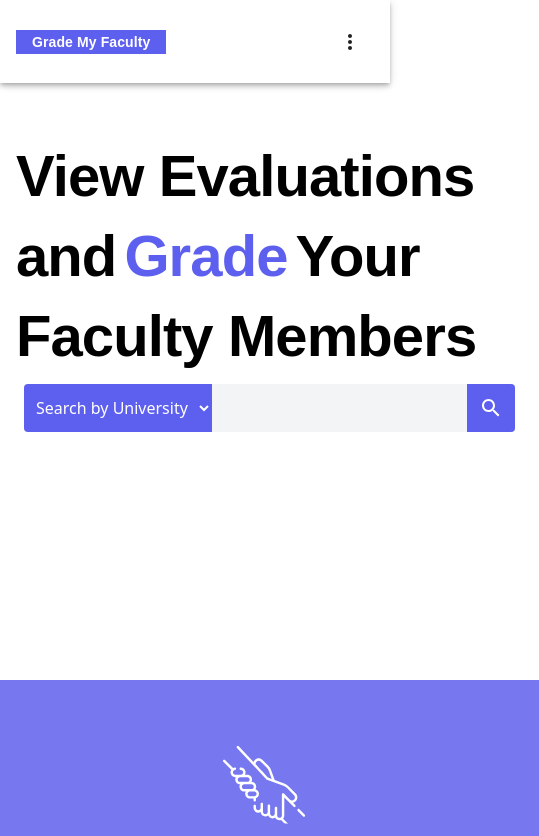
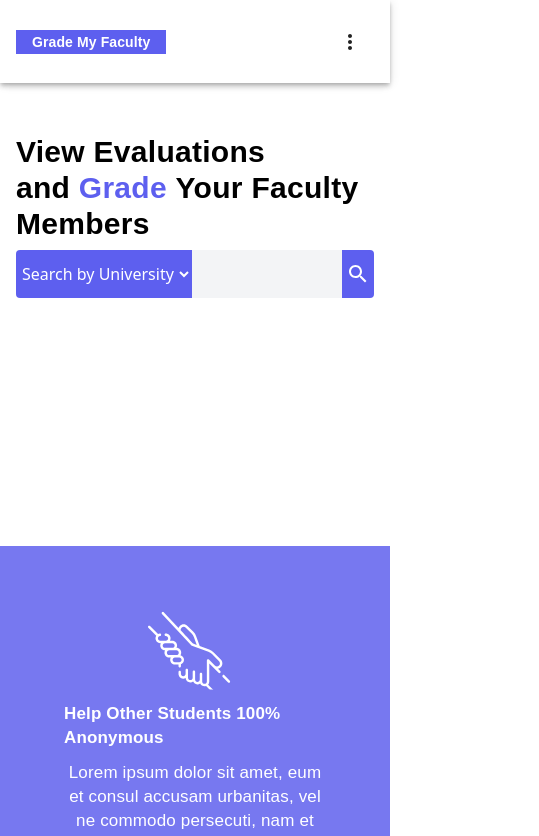
Before and after one commit to AbdulAziz0682/grade-my-faculty, a React (Create React App) app: page /home in a window 390 px wide. Shown: the top 836 px of the page, 539 px wide, since content can reach past the window. Built offline with nearby package versions, Linux system fonts and the light colour scheme; a web font is replaced by a local one.

Commit message:
Applied mobile styles to home screens

```diff
--- a/src/components/Pages/Home/index.jsx
+++ b/src/components/Pages/Home/index.jsx
@@ -16,20 +16,20 @@ export default function Home() {
     <>
       <Grid container className="flex-grow">
         <Container>
-          <Grid container alignItems="center" className="pt-12 pb-60" spacing={9}>
-            <Grid item md={8} className="h-full flex justify-center flex-col">
-              <Typography variant="h1">
-                View Evaluations and
-                <span className="text-primary px-2">Grade</span>
-                Your Faculty Members
+          <Grid container alignItems="center" className="pt-12 pb-60" columnSpacing={2}>
+            <Grid item xs={12} md={8} className="h-full flex justify-center flex-col">
+              <Typography className="text-3xl md:text-5xl font-bold">
+                View Evaluations and&nbsp;
+                <span className="text-primary">Grade</span>
+                &nbsp;Your Faculty Members
               </Typography>
-              <div className="w-full flex rounded h-16 p-2">
-                <select className="bg-primary text-white h-full rounded-l px-2 w-auto">
+              <div className="w-full flex rounded h-16 py-2">
+                <select className="bg-primary text-white h-full rounded-l px-0.5 md:px-2 w-auto">
                   <option value="Search by University">Search by University</option>
                   <option value="Search by Name">Search by Faculty</option>
                 </select>
-                <input className="bg-gray-100 h-full px-3 flex-grow" />
-                <span className="bg-primary h-full px-3 flex items-center rounded-r">
+                <input className="bg-gray-100 h-full px-3 w-3/6" />
+                <span className="bg-primary h-full px-1 md:px-3 flex items-center rounded-r">
                   <Search htmlColor="white" />
                 </span>
               </div>
--- a/src/components/TopBar/index.jsx
+++ b/src/components/TopBar/index.jsx
@@ -67,6 +67,16 @@ export default function TopBar() {
       <MenuItem onClick={handleMobileMenuClose}>
         <Link to="/contact" style={{ textDecoration: 'none' }}>
           <Typography variant="button" sx={{ color: pathname === '/contact' || pathname === '/contact' ? 'primary.main' : 'gray' }}>Contact</Typography>
+        </Link>
+      </MenuItem>
+      <MenuItem onClick={handleMobileMenuClose}>
+        <Link to="/login" style={{ textDecoration: 'none' }}>
+          <Typography variant="button" sx={{ color: pathname === '/login' || pathname === '/login' ? 'primary.main' : 'gray' }}>Login</Typography>
+        </Link>
+      </MenuItem>
+      <MenuItem onClick={handleMobileMenuClose}>
+        <Link to="/signUp" style={{ textDecoration: 'none' }}>
+          <Typography variant="button" sx={{ color: pathname === '/signUp' || pathname === '/signUp' ? 'primary.main' : 'gray' }}>Sign Up</Typography>
         </Link>
       </MenuItem>
     </Menu>
--- a/src/routes/index.jsx
+++ b/src/routes/index.jsx
@@ -19,11 +19,11 @@ import ForgetPassword from '../components/Pages/Login/ForgetPassword';
 export default function App() {
   return (
     <Switch>
-      <Grid container direction="column" className="min-w-screen min-h-screen">
+      <Grid container direction="column" className="min-h-screen">
         <Grid item>
           <TopBar />
         </Grid>
-        <Grid item className="flex-grow flex flex-col" sx={{ marginTop: '88px' /* MaxHeight of Topbar */ }}>
+        <Grid item className="flex-grow flex flex-col" sx={{ marginTop: '86px' /* MaxHeight of Topbar */ }}>
           <Route exact path="/">
             <Home />
           </Route>
```
